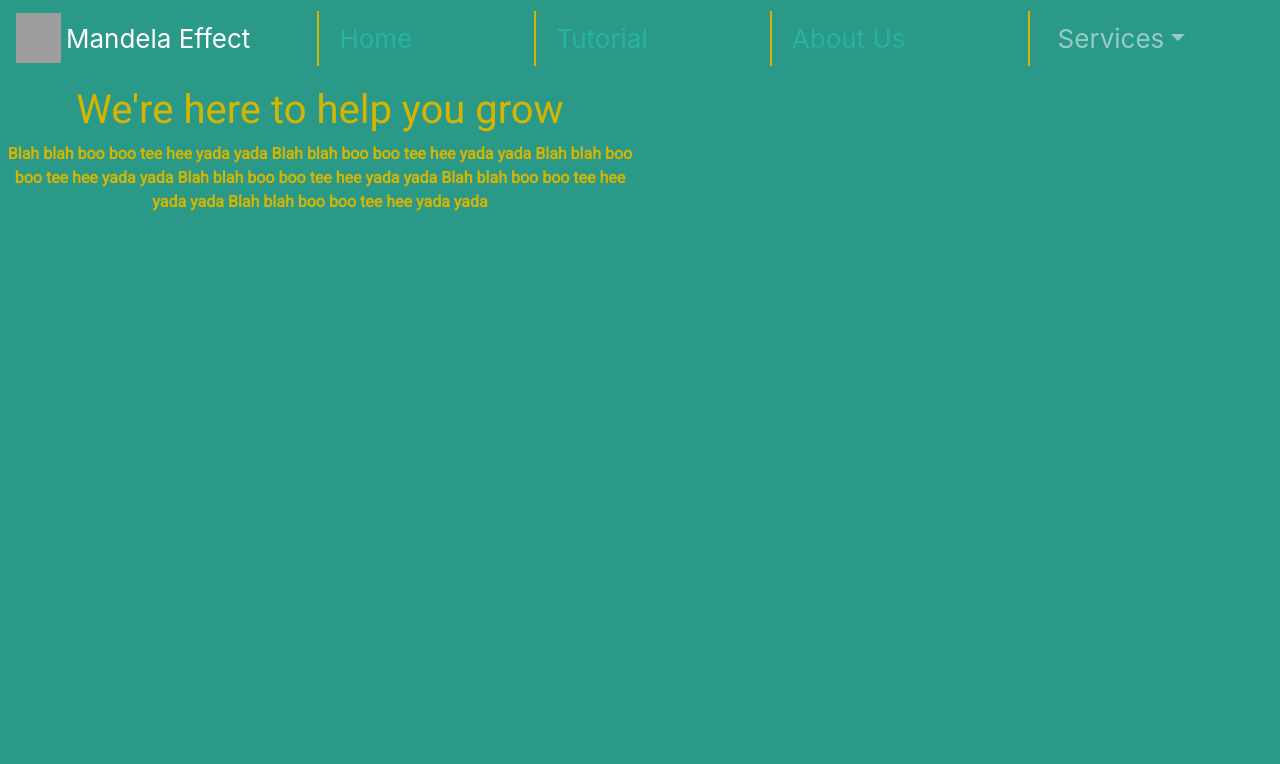
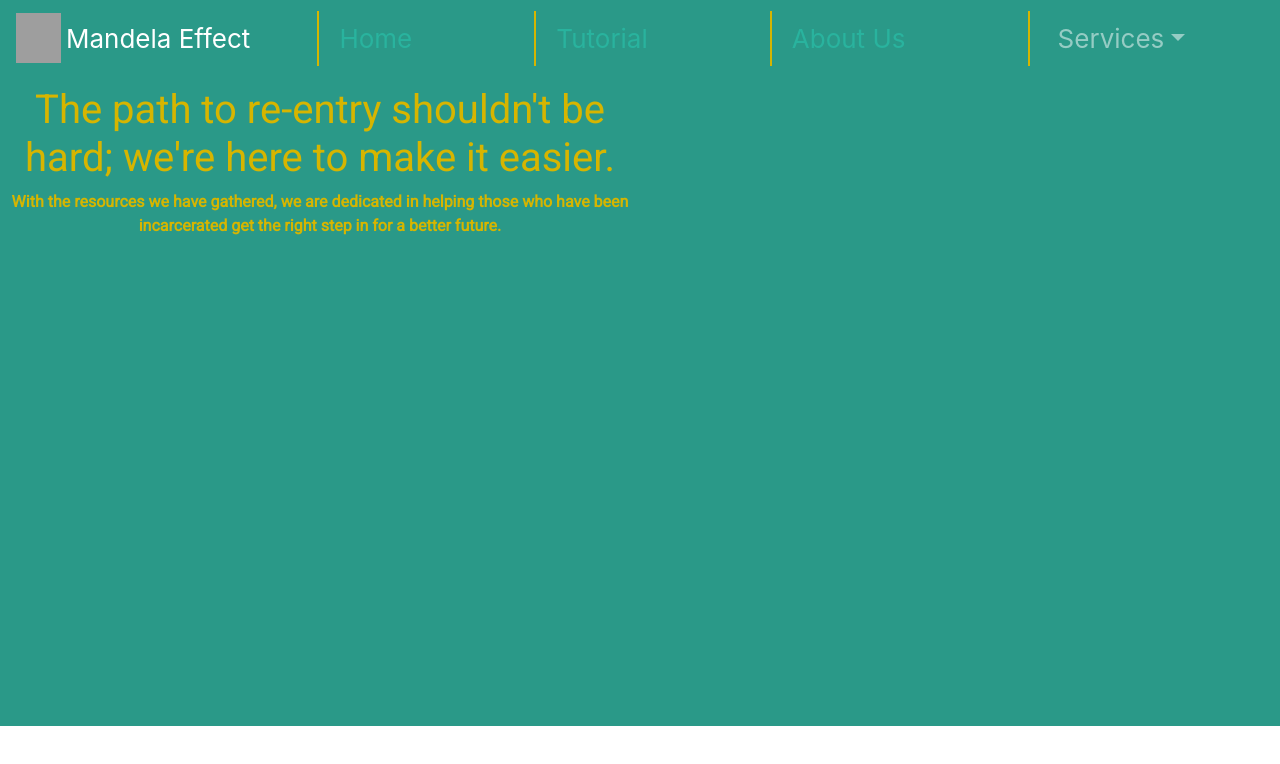
Before and after one commit to yodasodabob/indycivichack2019, a React (Create React App) app: page / in a window 1280 px wide. Shown: the top 764 px of the page. Built offline with nearby package versions, Linux system fonts and the light colour scheme; no server answers; grey boxes are pictures that could not be loaded; what google-maps-react would draw is missing.

Commit message:
Changed the paragraph

```diff
--- a/src/HeaderComponent.css
+++ b/src/HeaderComponent.css
@@ -19,7 +19,7 @@
 
 .NavigationBar {
     background-color: rgb(42,153,136);
-    min-width: 100vw;
+    min-width: 100%;
     min-height: 100%;
     /* padding: 50px;
     margin: 20px; */
--- a/src/HomePage.css
+++ b/src/HomePage.css
@@ -5,13 +5,15 @@
     font-family: 'Roboto', sans-serif;
     font-weight: bold;
     color: #d6b500;
-    height: 100vh;
+    height: 80vh;
 
     background-color: #2A9988;
     width: 50%;
 }
 .introPara{
 
+
+
 }
 .homePageWrapper{
     background-color: #2A9988;
--- a/src/HomePage.js
+++ b/src/HomePage.js
@@ -9,13 +9,12 @@ export class HomePage extends React.Component{
             <div className="homePageWrapper">
             <div className="homeBody">
                 <div className="introPara">
-                <h1>We're here to help you grow</h1>
-                <p> Blah blah boo boo tee hee yada yada
-                Blah blah boo boo tee hee yada yada
-                Blah blah boo boo tee hee yada yada
-                Blah blah boo boo tee hee yada yada
-                Blah blah boo boo tee hee yada yada
-                Blah blah boo boo tee hee yada yada
+                <h1>The path to re-entry shouldn't be hard; we're here
+                  to make it easier.</h1>
+                <p>
+                   With the resources we have gathered, we
+                  are dedicated in helping those who have been incarcerated
+                  get the right step in for a better future.
 
                 </p>
                 </div>
```
